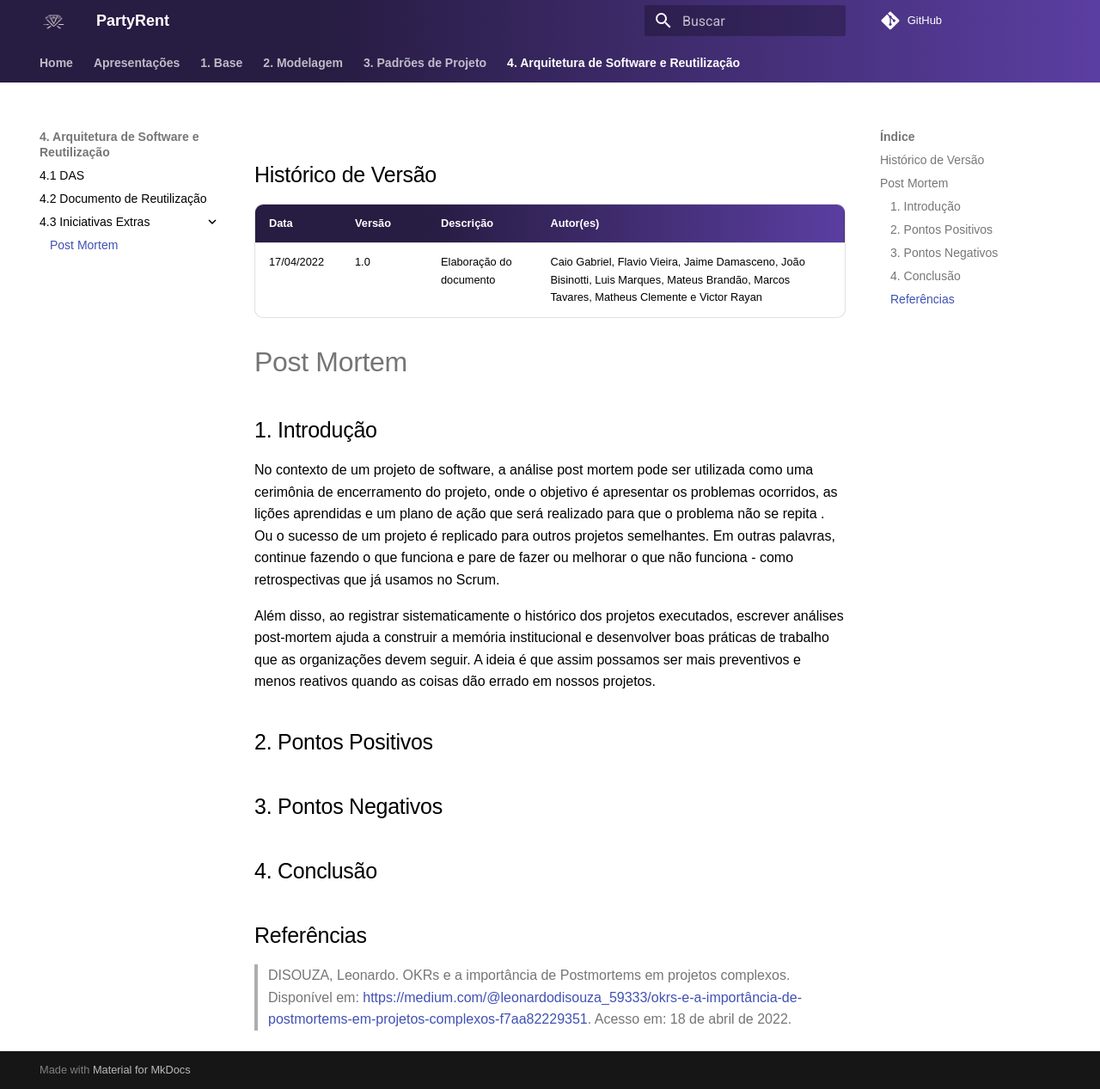
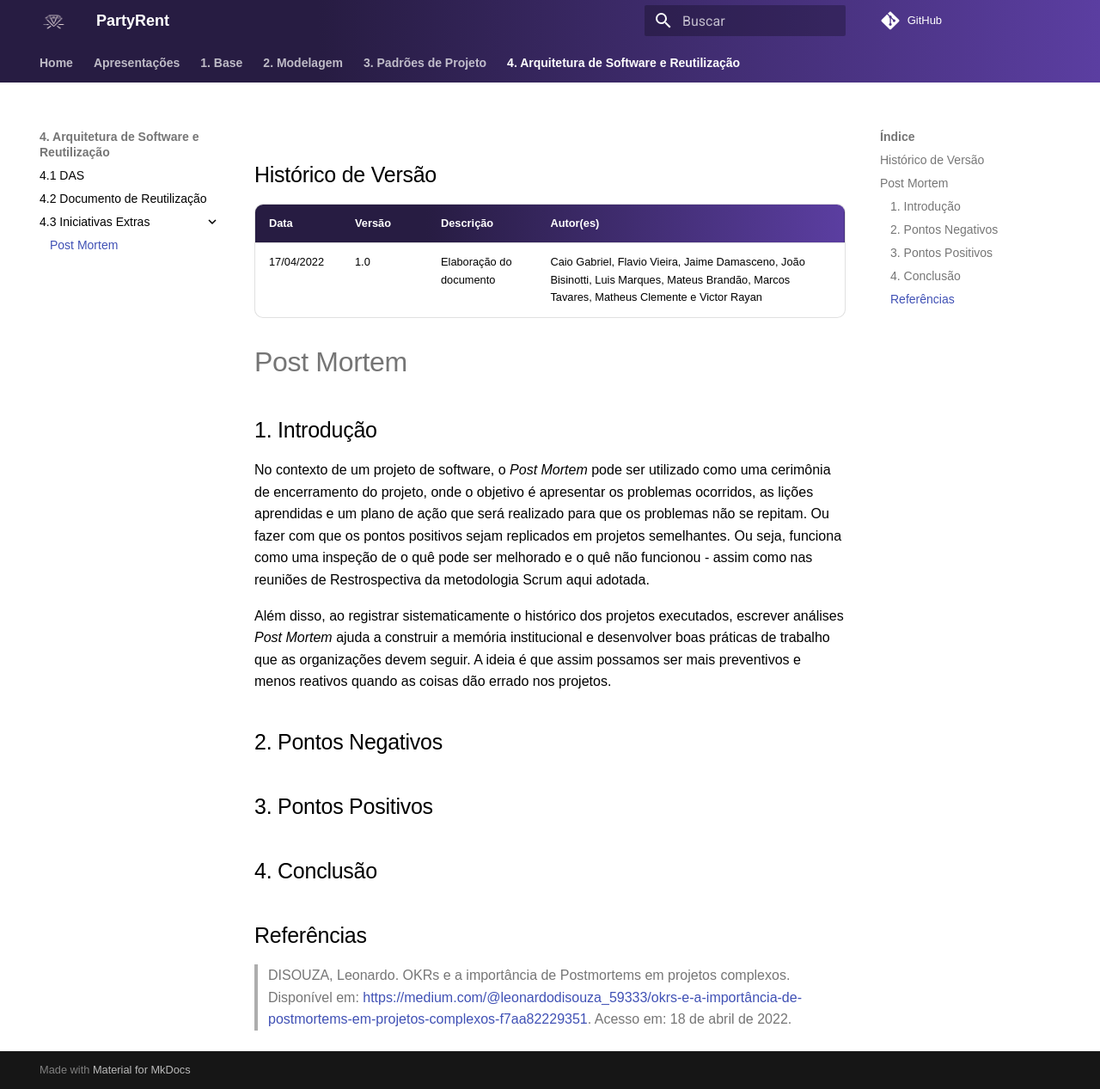
Before and after one commit to UnBArqDsw2021-2/2021.2_G7_-AluguelKitsFesta, an MkDocs documentation site: the page built from docs/arquitetura/postmortem.md, in a window 1280 px wide and 1267 px high. Shown: the whole window at 86% size. Built offline with MkDocs 1.6.1 and Material for MkDocs 9.7.7, drawn with Linux system fonts in a browser that asks for light colours; comment, search, counter and statistics services are not loaded.

Commit message:
update doc postmortem.md

```diff
--- a/docs/arquitetura/postmortem.md
+++ b/docs/arquitetura/postmortem.md
@@ -8,14 +8,13 @@
 
 ## 1. Introdução
 
-No contexto de um projeto de software, a análise post mortem pode ser utilizada como uma cerimônia de encerramento do projeto, onde o objetivo é apresentar os problemas ocorridos, as lições aprendidas e um plano de ação que será realizado para que o problema não se repita . Ou o sucesso de um projeto é replicado para outros projetos semelhantes. Em outras palavras, continue fazendo o que funciona e pare de fazer ou melhorar o que não funciona - como retrospectivas que já usamos no Scrum.
+No contexto de um projeto de software, o _Post Mortem_ pode ser utilizado como uma cerimônia de encerramento do projeto, onde o objetivo é apresentar os problemas ocorridos, as lições aprendidas e um plano de ação que será realizado para que os problemas não se repitam. Ou fazer com que os pontos positivos sejam replicados em projetos semelhantes. Ou seja, funciona como uma inspeção de o quê pode ser melhorado e o quê não funcionou - assim como nas reuniões de Restrospectiva da metodologia Scrum aqui adotada.
 
-Além disso, ao registrar sistematicamente o histórico dos projetos executados, escrever análises post-mortem ajuda a construir a memória institucional e desenvolver boas práticas de trabalho que as organizações devem seguir. A ideia é que assim possamos ser mais preventivos e menos reativos quando as coisas dão errado em nossos projetos.
+Além disso, ao registrar sistematicamente o histórico dos projetos executados, escrever análises _Post Mortem_ ajuda a construir a memória institucional e desenvolver boas práticas de trabalho que as organizações devem seguir. A ideia é que assim possamos ser mais preventivos e menos reativos quando as coisas dão errado nos projetos.
 
+## 2. Pontos Negativos
 
-## 2. Pontos Positivos
-
-## 3. Pontos Negativos
+## 3. Pontos Positivos
 
 ## 4. Conclusão
 ## Referências
```
